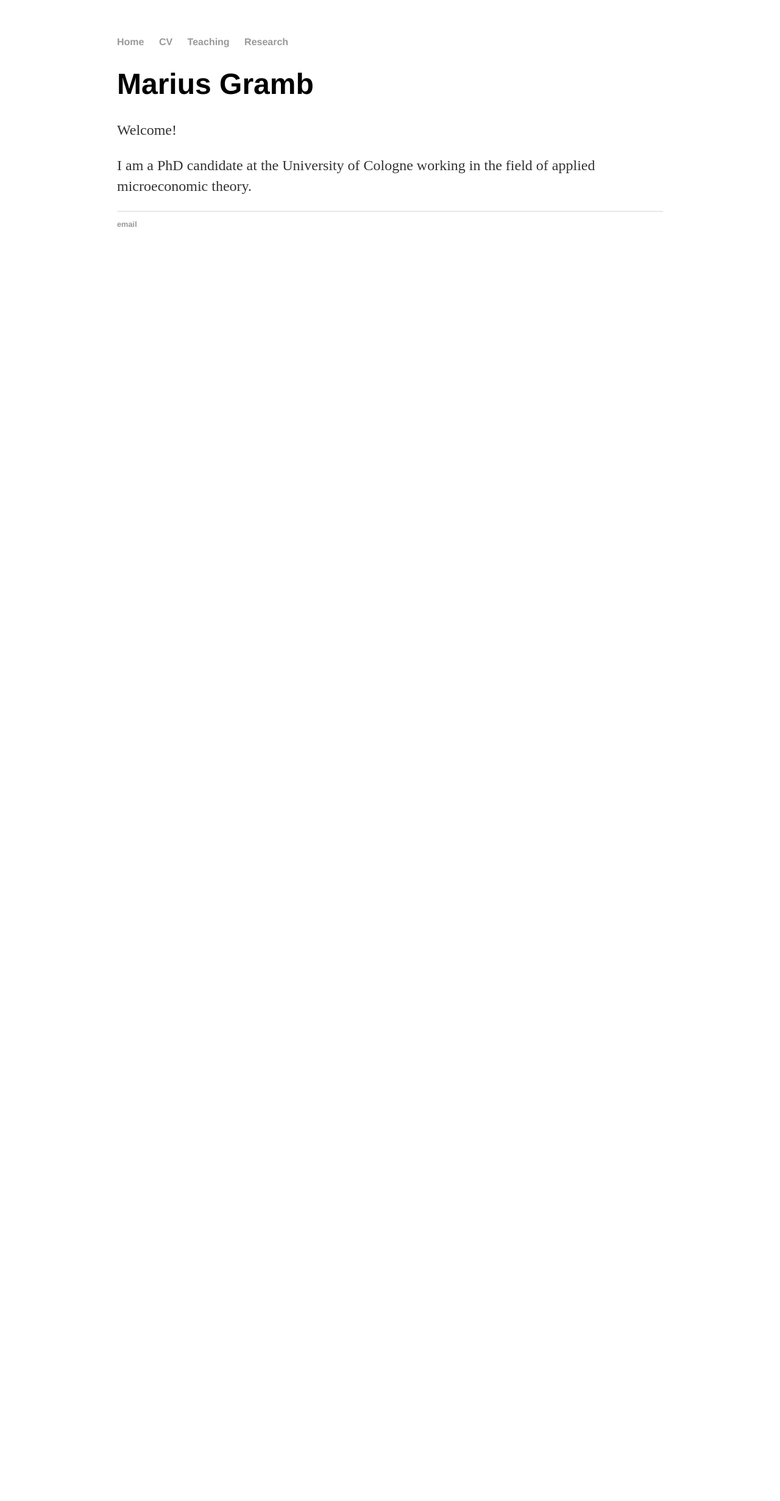
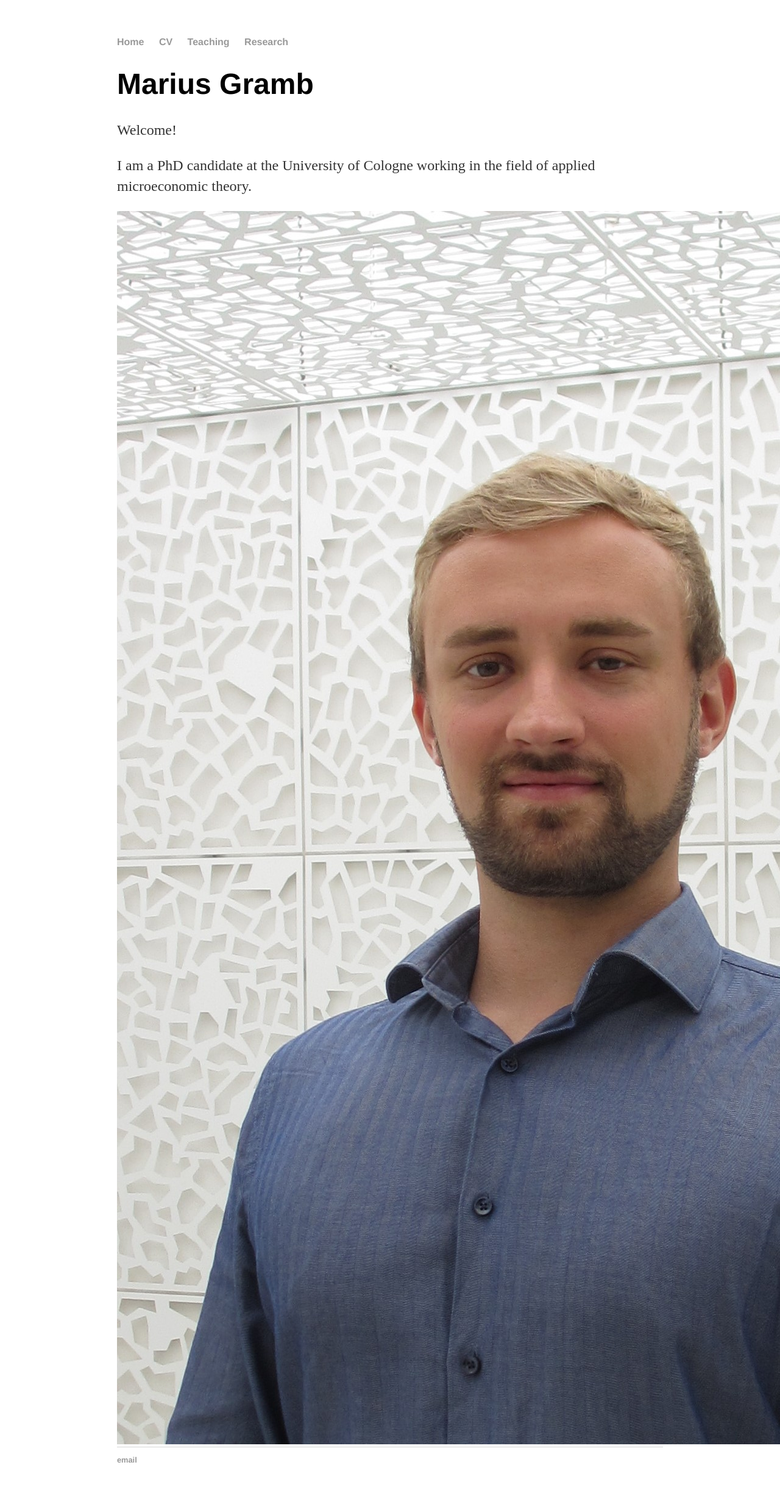
Before and after one commit to mariusgramb/mariusgramb.github.io, a Jekyll site: the page built from index.html, in a window 1280 px wide. Shown: the whole page at 61% size. Built offline with Jekyll 4.4.1, drawn with Linux system fonts in a browser that asks for light colours; before the commit the page ends 900 px from its top, so only the background shows below that.

Commit message:
Update index.html

```diff
--- a/index.html
+++ b/index.html
@@ -6,4 +6,5 @@ title: Marius Gramb
         		<h1>Marius Gramb </h1>
 			<p>Welcome! </p>
 				<p>I am a PhD candidate at the University of Cologne working in the field of applied microeconomic theory.</p>
+			<img src="images/IMG_1808.jpg" alt="hi" class="inline"/>
     		</div><!-- /.blurb -->
```
